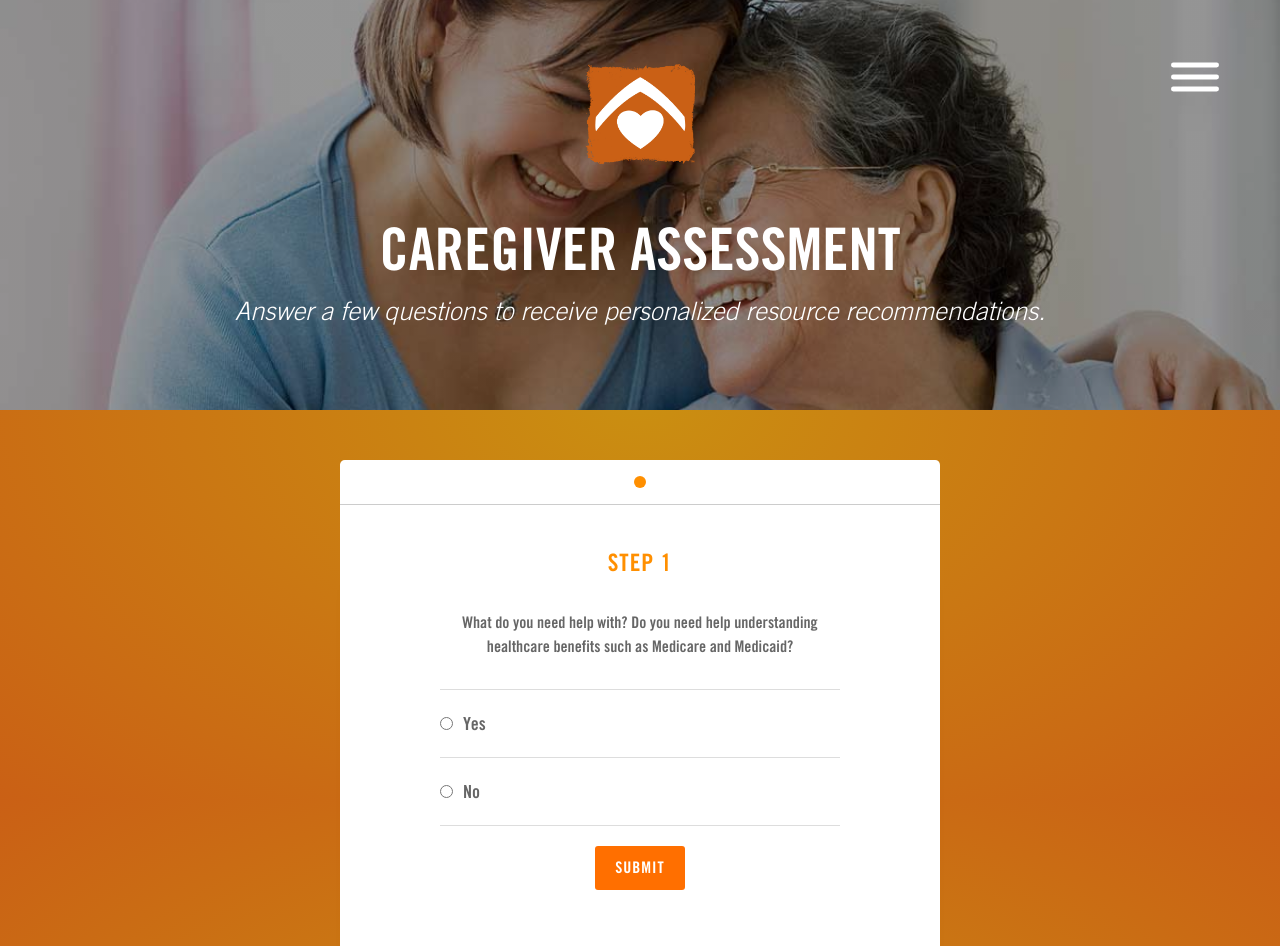
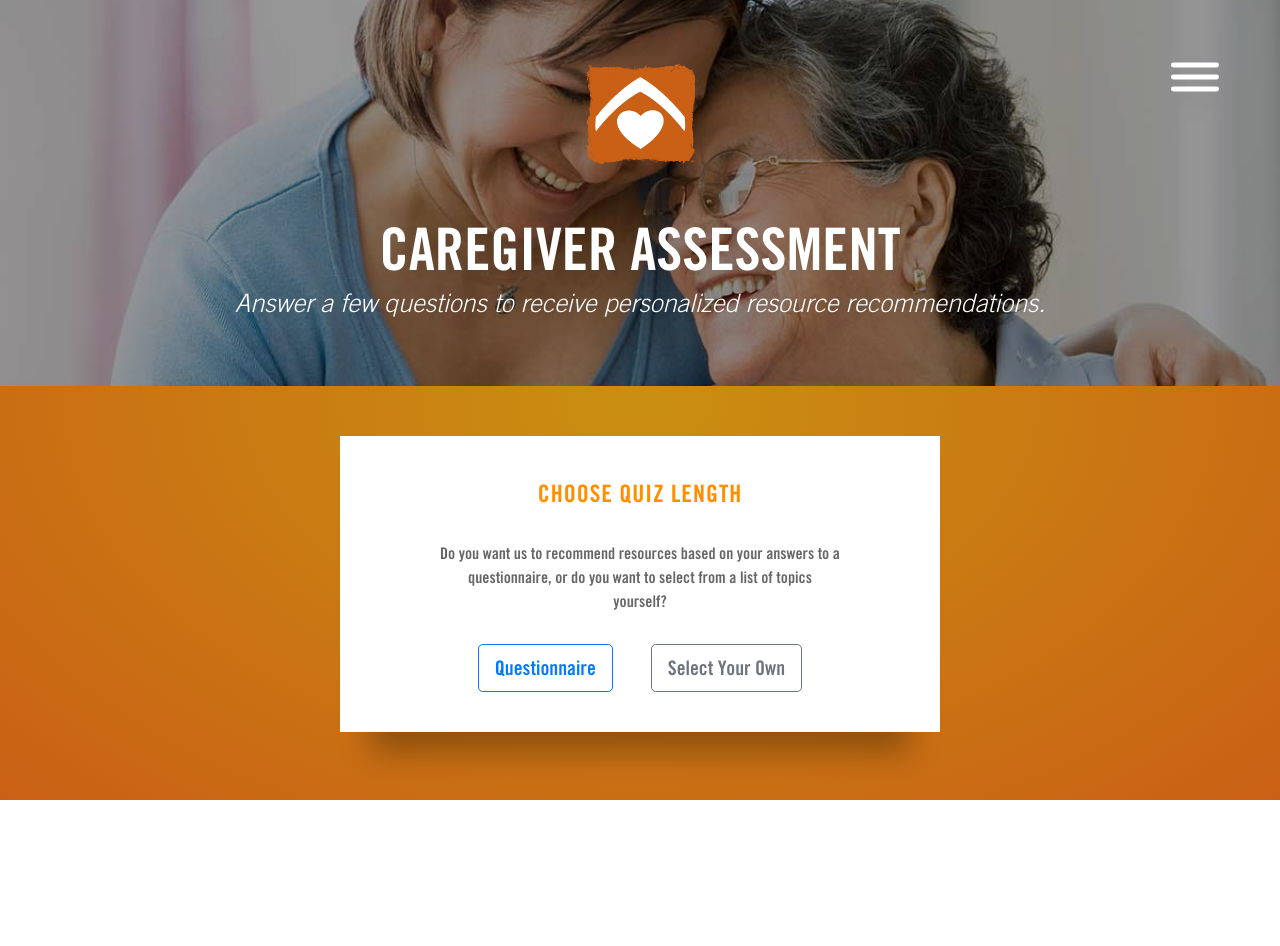
Before and after one commit to mnapoleonBR/CaregiverSupport, a Flask app: page /questionnaire in a window 1280 px wide. After the commit the page ends 800 px from the top, so only its background shows below. Run offline with Flask 2, Linux system fonts and the light colour scheme; some libraries are stand-ins or nearby versions.

Commit message:
wooooo more survey stuff

```diff
--- a/webapp/__init__.py
+++ b/webapp/__init__.py
@@ -1,9 +1,8 @@
-from flask import Flask, abort
-from flask import request, session
+from flask import Flask, abort, request, session, redirect
 import flask
 from webapp.helpers import template, createKeywordToResourceMap, validateResourceList
 from webapp.resources_list import resourceInfoMap
-from webapp.survey_questions import questions
+from webapp.survey_questions import questionnaire_questions, topic_list_options
 import json
 import os
 import requests
@@ -77,7 +76,10 @@ def questionnaire():
     # check if there are already results stored in the session
     stored_results = session.get('personalized_resources')
     existing_results = stored_results and (len(stored_results) > 0)
-    return template('survey', questions=questions, existing_results=existing_results)
+    return template('survey',
+      questionnaire_questions=questionnaire_questions,
+      topic_list_options=topic_list_options,
+      existing_results=existing_results)
 
 @app.route('/questionnaire-submit', methods=['POST'])
 def questionnaire_submit():
@@ -94,10 +96,12 @@ def questionnaire_submit():
 
 @app.route('/questionnaire-results')
 def questionnaire_results():
-    # resource_results = session['personalized_resources']
+    resource_results = session['personalized_resources']
+    if not resource_results:
+        return redirect("/questionnaire")
+
+    # TODO: this is hardcoded, remove later
     resource_results = ['veterans', 'stress']
-
-    # TODO: figure out what to do when they have no results saved
 
     return template('questionnaire-results', resources=resource_results, resourceInfoMap=resourceInfoMap)
 
--- a/webapp/static/assets/css/survey.css
+++ b/webapp/static/assets/css/survey.css
@@ -89,6 +89,7 @@ label:last-child {
 
 .text-center {
   text-align: center;
+  margin: 0px 80px;
 }
 
 .modal-wrap {
@@ -151,6 +152,10 @@ label:last-child {
 .modal-body.is-showing {
   display: block;
 }
+
+/*.hidden {
+  display: none;
+}*/
 
 .button-container {
   display: flex;
--- a/webapp/static/assets/js/survey.js
+++ b/webapp/static/assets/js/survey.js
@@ -1,5 +1,20 @@
+$(document).ready(function() {
+
+  // right on load, hide topics-list and questionnaire
+  $("#topics-list").hide();
+  $("#questionnaire").hide();
+
+  $("#questionnaire-button").click(function() {
+    $("#questionnaire").show();
+    $("#short-or-long").hide();
+  });
+
+  $("#topic-button").click(function() {
+    $("#topics-list").show();
+    $("#short-or-long").hide();
+  });
+
   var selectedResourceIds = []
-//var results = {};
 
   $(".button").click(function() {
     var $btn = $(this),
@@ -29,6 +44,7 @@ $(".button").click(function() {
     if ($step.next().length > 0) {
       animateStep($step, $pag);
     } else {
+      console.log("yo")
       submitResourceIds(selectedResourceIds);
     }
   });
@@ -71,3 +87,4 @@ function animateStep($step, $pag){
   $("input[type=radio]").on('change', function() {
       $('input').not(this).prop('checked', false);
   });
+});
--- a/webapp/survey_questions.py
+++ b/webapp/survey_questions.py
@@ -1,51 +1,42 @@
-questions = [
-    # {
-    #     "description": "Would you prefer to take the short assessment or the long assessment?",
-    #     "options": [
-    #         {"val": "short", "text": "Short; I'm in a rush"},
-    #         {"val": "long", "text": "Long; I have time"},
-    #     ],
-    #     "question_id": "short_or_long",
-    #     "ismultiple": False
-    # },
-    # {
-    #     "description": "First, we want to know about you and who you are caring for. Are you caring for someone over 60 years old?",
-    #     "options": [
-    #         {"val": "yes", "text": "Yes"},
-    #         {"val": "no", "text": "No"},
-    #     ],
-    #     "question_id": "over60",
-    #      "ismultiple": False
-    # },
-    # {
-    #     "description": "Does your loved one have dementia?",
-    #     "options": [
-    #         {"val": "yes", "text": "Yes"},
-    #         {"val": "no", "text": "No"}
-    #     ],
-    #     "question_id": "dementia",
-    #      "ismultiple": False
-    # }
-    # ,
-    # {
-    #     "description": "Are you new to caregiving?",
-    #     "options": [
-    #         {"val": "yes", "text": "Yes"},
-    #         {"val": "no", "text": "No"}
-    #     ],
-    #     "question_id": "new_caregiver",
-    #      "ismultiple": False
-    # },
-    # {
-    #     "description": "Are you currently employed?",
-    #     "options": [
-    #         {"val": "yes", "text": "Yes"},
-    #         {"val": "no", "text": "No"},
-    #         {"val": "decline", "text": "Decline to State"}
-    #     ],
-    #     "question_id": "employed",
-    #      "ismultiple": False
-    # },
+questionnaire_questions = [
+    {
+        "description": "First, we want to know about you and who you are caring for. Are you caring for someone over 60 years old?",
+        "options": [
+            {"val": "yes", "text": "Yes"},
+            {"val": "no", "text": "No"},
+        ],
+        "question_id": "over60",
+         "ismultiple": False
+    },
+    {
+        "description": "Does your loved one have dementia?",
+        "options": [
+            {"val": "yes", "text": "Yes"},
+            {"val": "no", "text": "No"}
+        ],
+        "question_id": "dementia",
+         "ismultiple": False
+    }
+    ,
+    {
+        "description": "Are you new to caregiving?",
+        "options": [
+            {"val": "yes", "text": "Yes"},
+            {"val": "no", "text": "No"}
+        ],
+        "question_id": "new_caregiver",
+         "ismultiple": False
+    },
+    {
+        "description": "Are you currently employed?",
+        "options": [
+            {"val": "yes", "text": "Yes"},
+            {"val": "no", "text": "No"},
+            {"val": "decline", "text": "Decline to State"}
+        ],
+        "question_id": "employed",
+         "ismultiple": False
+    },
     {
         "description": "What do you need help with? Do you need help understanding healthcare benefits such as Medicare and Medicaid?",
         "options": [
@@ -55,49 +46,64 @@ questions = [
         "question_id": "healthcare_benefits",
          "ismultiple": False
     },
-    # {
-    #     "description": "What do you need more information on? Select all that apply.",
-    #     "options": [
-    #         {"val": "responsibilities", "text": "How to get a break from caregiving responsibilities"},
-    #         {"val": "legal", "text": "Legal concerns (i.e. power of attorney, living will, advanced directives)"},
-    #         {"val": "homemod", "text": "Information on in-home help (i.e. home health providers, home modifications)"},
-    #         {"val": "residential", "text": "Information on out-of-home help  (i.e.  nursing home, residential care, assisted living facilities, adult day centers)"},
-    #         {"val": "care", "text": "How to pay for care"},
-    #         {"val": "possible", "text": "How to help keep my loved one as engaged and active as possible"},
-    #         {"val": "eating", "text": "How to assist my loved one with daily tasks (i.e. bathing, eating, mobility, dressing)"},
-    #         {"val": "consultation", "text": "Emotional support options (i.e. support groups, counseling, consultation)"},
-    #         {"val": "diagnosis", "text": "How to find more information on my loved one's diagnosis"},
-    #         {"val": "stop", "text": "Managing dementia-related behaviors (i.e. wandering, refusal to stop driving, repetitive actions, aggressive behavior)"},
-    #         {"val": "involved", "text": "How to get my family involved"}
-    #     ],
-    #     "question_id": "needs_help_with",
-    #      "ismultiple": True
-    # },
-    # # {
-    #     "description": "Do you need help managing your loved one's medical needs?",
-    #     "options": [
-    #         {"val": "yes", "text": "Yes"},
-    #         {"val": "no", "text": "No"}
-    #     ],
-    #     "question_id": "medical_needs",
-    #      "ismultiple": False
-    # },
-    # {
-    #     "description": "Have you felt your physical or emotional health has been under more strain because of helping your loved one?",
-    #     "options": [
-    #         {"val": "yes", "text": "Yes"},
-    #         {"val": "no", "text": "No"}
-    #     ],
-    #     "question_id": "strain",
-    #      "ismultiple": False
-    # },
-    # {
-    #     "description": "Do you ever feel the stress of caregiving  is more than you can handle?",
-    #     "options": [
-    #         {"val": "yes", "text": "Yes"},
-    #         {"val": "no", "text": "No"}
-    #     ],
-    #     "question_id": "stress",
-    #      "ismultiple": False
-    # }
+    {
+        "description": "What do you need more information on? Select all that apply.",
+        "options": [
+            {"val": "responsibilities", "text": "How to get a break from caregiving responsibilities"},
+            {"val": "legal", "text": "Legal concerns (i.e. power of attorney, living will, advanced directives)"},
+            {"val": "homemod", "text": "Information on in-home help (i.e. home health providers, home modifications)"},
+            {"val": "residential", "text": "Information on out-of-home help  (i.e.  nursing home, residential care, assisted living facilities, adult day centers)"},
+            {"val": "care", "text": "How to pay for care"},
+            {"val": "possible", "text": "How to help keep my loved one as engaged and active as possible"},
+            {"val": "eating", "text": "How to assist my loved one with daily tasks (i.e. bathing, eating, mobility, dressing)"},
+            {"val": "consultation", "text": "Emotional support options (i.e. support groups, counseling, consultation)"},
+            {"val": "diagnosis", "text": "How to find more information on my loved one's diagnosis"},
+            {"val": "stop", "text": "Managing dementia-related behaviors (i.e. wandering, refusal to stop driving, repetitive actions, aggressive behavior)"},
+            {"val": "involved", "text": "How to get my family involved"}
+        ],
+        "question_id": "needs_help_with",
+         "ismultiple": True
+    },
+    {
+        "description": "Do you need help managing your loved one's medical needs?",
+        "options": [
+            {"val": "yes", "text": "Yes"},
+            {"val": "no", "text": "No"}
+        ],
+        "question_id": "medical_needs",
+         "ismultiple": False
+    },
+    {
+        "description": "Have you felt your physical or emotional health has been under more strain because of helping your loved one?",
+        "options": [
+            {"val": "yes", "text": "Yes"},
+            {"val": "no", "text": "No"}
+        ],
+        "question_id": "strain",
+         "ismultiple": False
+    },
+    {
+        "description": "Do you ever feel the stress of caregiving  is more than you can handle?",
+        "options": [
+            {"val": "yes", "text": "Yes"},
+            {"val": "no", "text": "No"}
+        ],
+        "question_id": "stress",
+         "ismultiple": False
+    }
 ]
+
+# finish filling this out
+topic_list_options = [
+    {"val": "responsibilities", "text": "How to get a break from caregiving responsibilities"},
+    {"val": "legal", "text": "Legal concerns (i.e. power of attorney, living will, advanced directives)"},
+    {"val": "homemod", "text": "Information on in-home help (i.e. home health providers, home modifications)"},
+    {"val": "residential", "text": "Information on out-of-home help  (i.e.  nursing home, residential care, assisted living facilities, adult day centers)"},
+    {"val": "care", "text": "How to pay for care"},
+    {"val": "possible", "text": "How to help keep my loved one as engaged and active as possible"},
+    {"val": "eating", "text": "How to assist my loved one with daily tasks (i.e. bathing, eating, mobility, dressing)"},
+    {"val": "consultation", "text": "Emotional support options (i.e. support groups, counseling, consultation)"},
+    {"val": "diagnosis", "text": "How to find more information on my loved one's diagnosis"},
+    {"val": "stop", "text": "Managing dementia-related behaviors (i.e. wandering, refusal to stop driving, repetitive actions, aggressive behavior)"},
+    {"val": "involved", "text": "How to get my family involved"}
+]
--- a/webapp/templates/index.html
+++ b/webapp/templates/index.html
@@ -15,8 +15,6 @@ BakerRipley Homepage
 	<script src={{ url_for('static', filename='node_modules/jquery.easing/jquery.easing.js') }}></script>
 	<script src={{ url_for('static', filename='node_modules/bxslider/dist/jquery.bxslider.min.js') }}></script>
 	<script src={{ url_for('static', filename='assets/js/functions.js') }}></script>
-<!-- 	<script src={{ url_for('static', filename='node_modules/jquery/dist/jquery-2.1.1.js') }}></script>
- -->
 
 {% endblock %}
 
@@ -32,7 +30,6 @@ BakerRipley Homepage
   <body style="background-color:#f9f9f9;">
 
 	{% set title = "BakerRipley Caregiver Homepage" %}
-	{% set description = "Text tbd" %}
 	{% include 'header.html' %}
 
 
--- a/webapp/templates/survey.html
+++ b/webapp/templates/survey.html
@@ -33,17 +33,54 @@
         </div>
       </div>
 
-
     {% else %}
 
+      <div id="short-or-long">
+        <div class="modal-bodies">
+          <div class="modal-body is-showing">
+            <div class="title">Choose Quiz Length</div>
+            <div class="description">Do you want us to recommend resources based on your answers to a questionnaire, or do you want to select  from a list of topics yourself?</div>
+            <div class="button-container">
+              <button id="questionnaire-button" type="button" class="btn btn-outline-primary btn-lg">Questionnaire</button>
+              <button id="topic-button" type="button" class="btn btn-outline-secondary btn-lg">Select Your Own</button>
+            </div>
+          </div>
+        </div>
+      </div>
+
+      <div id="topics-list">
         <div class="modal-header">
           <span class="is-active"></span>
-        {% for n in range(questions|length - 1) %}
+        </div>
+        <div class="modal-bodies">
+          <div class="modal-body is-showing">
+            <div class="title">Caregiver Assessment (Topic Selection)</div>
+            <div class="description">Please select the topics you want more information on (Select all that apply):</div>
+            <form class="is-multiple">
+              <div>
+                {% for option in topic_list_options %}
+                  <label>
+                    <input type="checkbox" value="{{ option['val'] }}"/>{{ option["text"] }}
+                  </label>
+                {% endfor %}
+              </div>
+              <div class="text-center fade-in">
+                <div class="button">Submit</div>
+              </div>
+            </form>
+          </div>
+        </div>
+      </div>
+
+      <div id="questionnaire">
+        <div class="modal-header">
+          <span class="is-active"></span>
+          {% for n in range(questionnaire_questions|length - 1) %}
             <span></span>
           {% endfor %}
         </div>
         <div class="modal-bodies">
-      {% for question in questions %}
+        {% for question in questionnaire_questions %}
           <div class="modal-body {{ loop.first and 'is-showing' }}">
             <div class="title">Step {{ loop.index }}</div>
             <div class="description" id="question">{{ question["description"] }}</div>
@@ -63,6 +100,7 @@
             </form>
           </div>
         {% endfor %}
+      </div>
 
     {% endif %}
     </div>
```
Also changed, not shown: webapp/templates/home.html (deleted, +0 -42 lines). Lines whose indentation alone changed are shown as unchanged.
